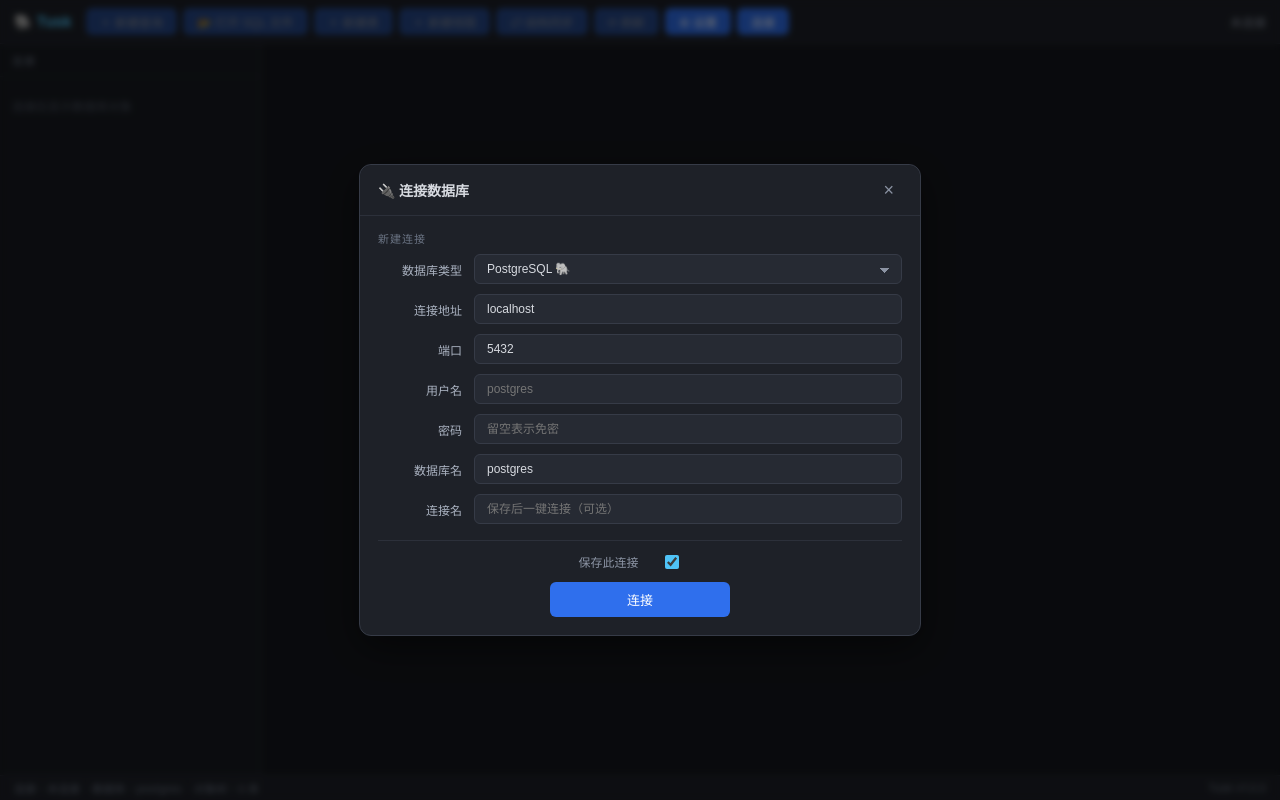
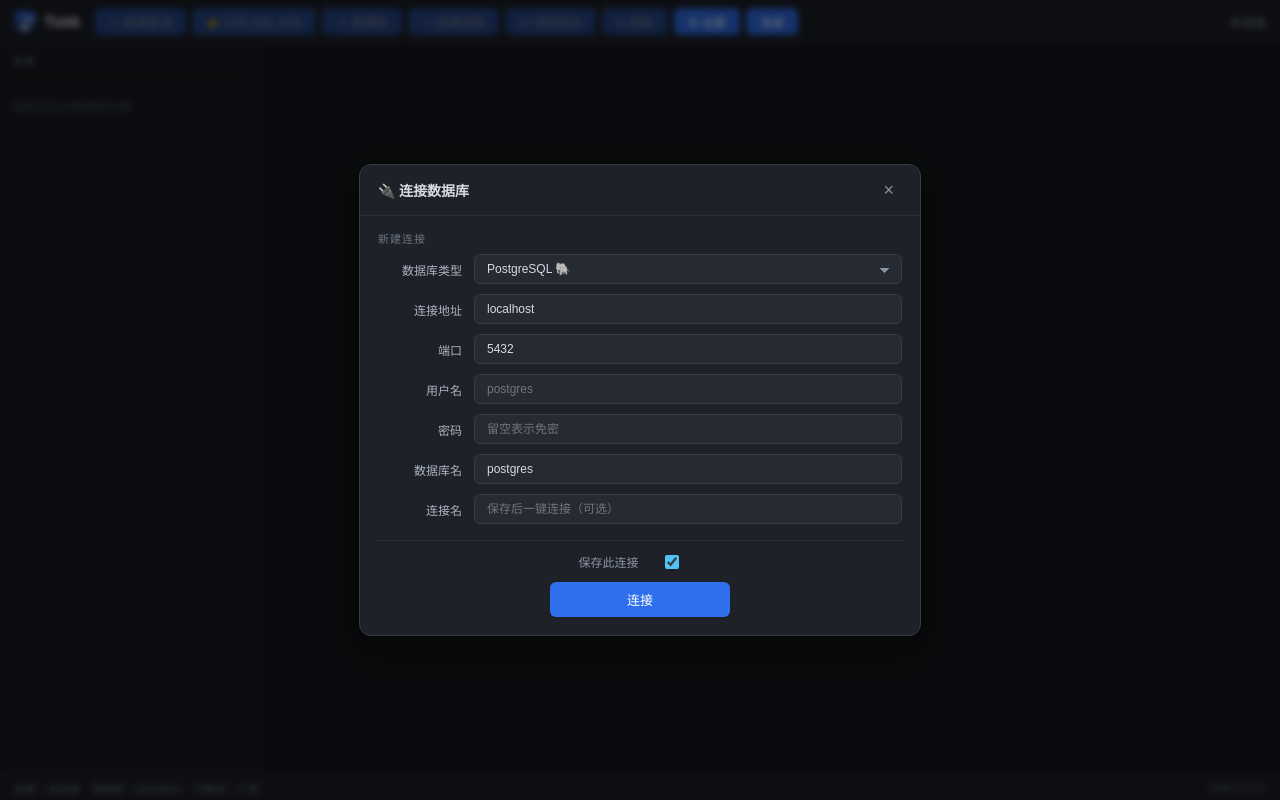
Before and after one commit to vpertj/tusk, a SvelteKit app: page / in a window 1280 px wide. Built offline with nearby package versions, Linux system fonts and the light colour scheme.

Commit message:
style: 左上角 logo 换成应用图标（替换 🐘 emoji）——emoji 在 macOS 渲染为彩色 Apple 风格，与暗色扁平 UI 不协调；改 22px 圆角图标 + 白色字重文字

```diff
--- a/src/routes/+page.svelte
+++ b/src/routes/+page.svelte
@@ -1378,7 +1378,10 @@
 <div class="app">
   <!-- ============ 顶部工具栏 ============ -->
   <header>
-    <div class="logo">🐘 Tusk</div>
+    <div class="logo">
+      <img src="/tusk-icon.png" class="app-logo" alt="Tusk" />
+      <span class="app-name">Tusk</span>
+    </div>
     <div class="toolbar">
       <button onclick={openNewTab} disabled={!connId} title="新建查询 (Cmd+N)">＋ 新建查询</button>
       <input
@@ -2623,10 +2626,24 @@
   }
 
   .logo {
+    display: flex;
+    align-items: center;
+    gap: 8px;
+    white-space: nowrap;
+  }
+
+  .app-logo {
+    width: 22px;
+    height: 22px;
+    border-radius: 5px;
+    flex-shrink: 0;
+  }
+
+  .app-name {
     font-size: 15px;
     font-weight: 700;
-    color: #4fc3f7;
-    white-space: nowrap;
+    color: #e8ebf0;
+    letter-spacing: 0.3px;
   }
 
   .toolbar {
```
Also changed, not shown: static/tusk-icon.png (added).
